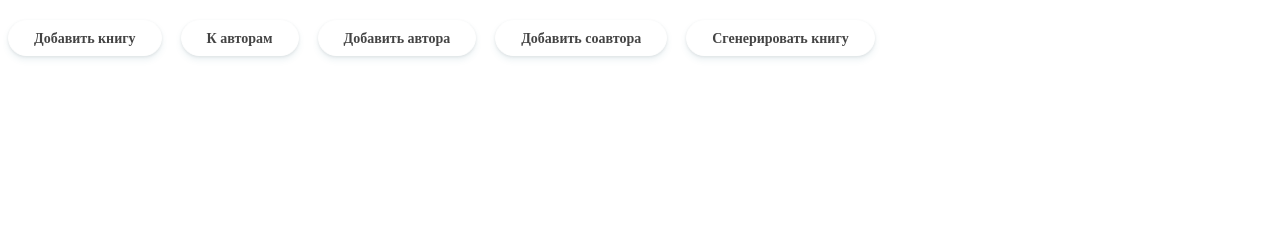
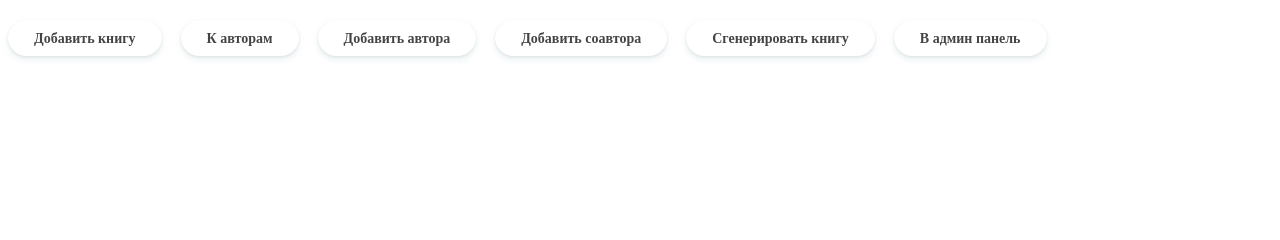
Before and after one commit to MikeKorinVladivostok/Taptima2, a Symfony app: template templates/book/index.html.twig in a window 1280 px wide. Shown: the part 114-354 px from the top of the page. Run offline with Twig, Linux system fonts and the light colour scheme; the template is opened without the code that fills it, so the values that code supplies are empty; some libraries are stand-ins or nearby versions.

Commit message:
ссылки

```diff
--- a/templates/book/index.html.twig
+++ b/templates/book/index.html.twig
@@ -351,6 +351,11 @@
                     <a href="/book/generate" class="mb-1 btn btn-primary" type="button">
                         Сгенерировать книгу
                     </a>
+                    <a href="/admin" class="mb-1 btn btn-primary" type="button">
+                        В админ панель
+                    </a>
+
+
                 </div>
             </div>
         </div>
```
